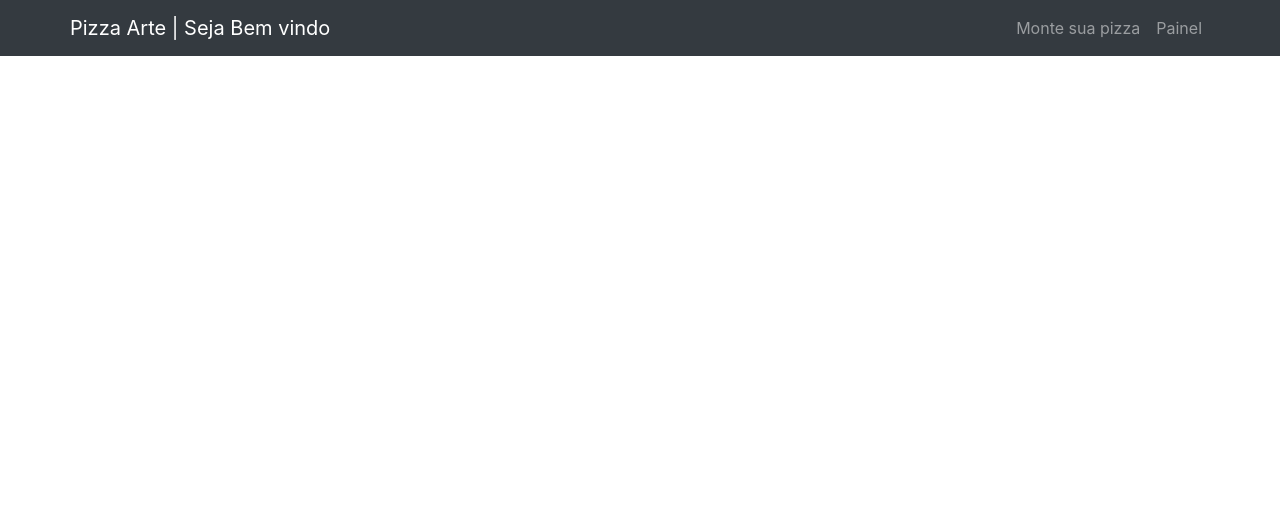
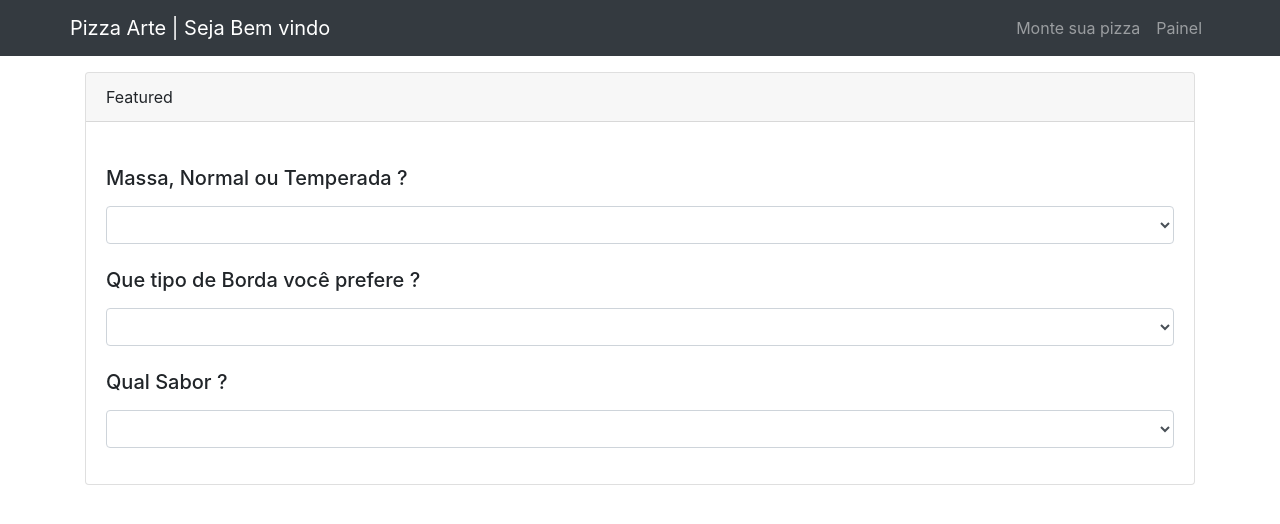
Before and after one commit to isaiasaraujosilva/pizzart, a Django app: page / in a window 1280 px wide. Shown: the top 524 px of the page. Run offline with Django 4.2, Linux system fonts and the light colour scheme; lists and menus that the app fills with data are empty; some libraries are stand-ins or nearby versions.

Commit message:
update template index

```diff
--- a/pizzart/templates/index.html
+++ b/pizzart/templates/index.html
@@ -4,4 +4,31 @@
 
 {% block content %}
 
+<div class="card">
+    <div class="card-header">
+      Featured
+    </div>
+    <div class="card-body">
+        <div class="form-group">
+          <br><label for="massa"><h5>Massa, Normal ou Temperada ?</h5></label></br>
+          <select class="form-control" name="massa" id="">
+            <option></option>
+          </select>
+          <div class="form-group">
+            <br><label for="border"><h5>Que tipo de Borda você prefere ?</h5></label></br>
+            <select class="form-control" name="border" id="">
+              <option></option>
+            </select>
+            <div class="form-group">
+                <br><label for=""><h5>Qual Sabor ?</h5></label></br>
+            <select class="form-control" name="sabor" id="">
+                <option></option>
+              </select>
+
+
+          </div>
+        </div>
+    </div>
+  </div>
+
 {% endblock %}
```
